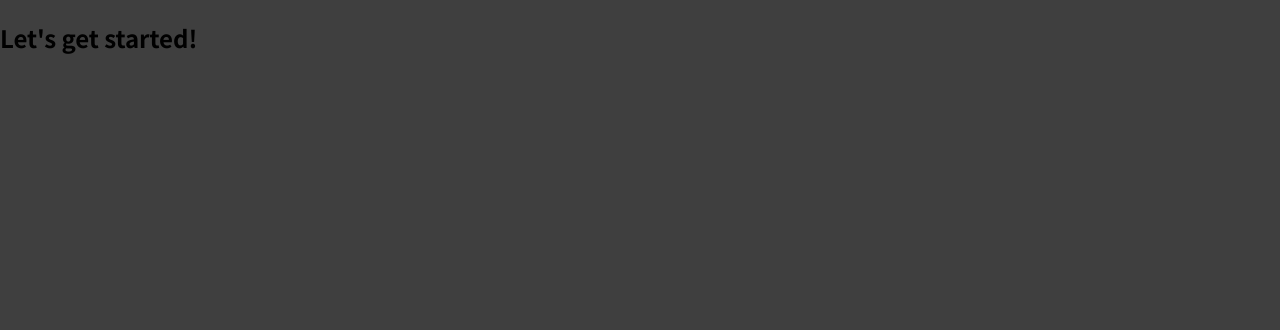
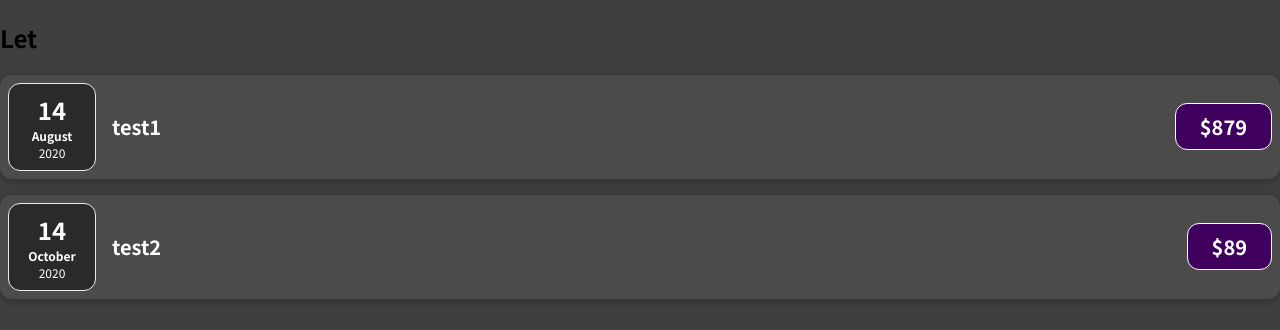
Before and after one commit to CassieZAHNG/React-cal-expense, a JavaScript app: page / in a window 1280 px wide. Shown: the top 330 px of the page. Built offline with nearby package versions, Linux system fonts and the light colour scheme.

Commit message:
create date template

```diff
--- a/src/App.js
+++ b/src/App.js
@@ -1,7 +1,30 @@
+import ExpenseItem from './components/ExpenseItem';
 function App() {
+  const expense = [
+    {
+      title: 'test1',
+      date: new Date(2020, 7, 14),
+      amount: '879'
+    },
+    {
+      title: 'test2',
+      date: new Date(2020, 9, 14),
+      amount: '89'
+    }
+  ];
   return (
     <div>
-      <h2>Let's get started!</h2>
+      <h2>Let</h2>
+      <ExpenseItem
+        title={expense[0].title}
+        amount={expense[0].amount}
+        date={expense[0].date}
+      />
+      <ExpenseItem
+        title={expense[1].title}
+        amount={expense[1].amount}
+        date={expense[1].date}
+      />
     </div>
   );
 }
--- /dev/null
+++ b/src/components/ExpenseDate.css
@@ -0,0 +1,26 @@
+.expense-date {
+  display: flex;
+  flex-direction: column;
+  width: 5.5rem;
+  height: 5.5rem;
+  border: 1px solid #ececec;
+  background-color: #2a2a2a;
+  color: white;
+  border-radius: 12px;
+  align-items: center;
+  justify-content: center;
+}
+
+.expense-date__month {
+  font-size: 0.75rem;
+  font-weight: bold;
+}
+
+.expense-date__year {
+  font-size: 0.75rem;
+}
+
+.expense-date__day {
+  font-size: 1.5rem;
+  font-weight: bold;
+}
--- /dev/null
+++ b/src/components/ExpenseDate.js
@@ -0,0 +1,21 @@
+import './ExpenseDate.css';
+
+function ExpenseDate(propsExpenseItem) {
+  const day = propsExpenseItem.date.toLocaleString('en-US', {
+    day: '2-digit'
+  });
+  const month = propsExpenseItem.date.toLocaleString('en-US', {
+    month: 'long'
+  });
+  const year = propsExpenseItem.date.getFullYear();
+
+  return (
+    <div className='expense-date'>
+      <div className='expense-date__day'>{day}</div>
+      <div className='expense-date__month'>{month}</div>
+      <div className='expense-date__year'>{year}</div>
+    </div>
+  );
+}
+
+export default ExpenseDate;
--- /dev/null
+++ b/src/components/ExpenseItem.css
@@ -0,0 +1,56 @@
+.expense-item {
+  display: flex;
+  justify-content: space-between;
+  align-items: center;
+  box-shadow: 0 2px 8px rgba(0, 0, 0, 0.25);
+  padding: 0.5rem;
+  margin: 1rem 0;
+  border-radius: 12px;
+  background-color: #4b4b4b;
+}
+
+.expense-item__description {
+  display: flex;
+  flex-direction: column;
+  gap: 1rem;
+  align-items: flex-end;
+  flex-flow: column-reverse;
+  justify-content: flex-start;
+  flex: 1;
+}
+
+.expense-item h2 {
+  color: #3a3a3a;
+  font-size: 1rem;
+  flex: 1;
+  margin: 0 1rem;
+  color: white;
+}
+
+.expense-item__price {
+  font-size: 1rem;
+  font-weight: bold;
+  color: white;
+  background-color: #40005d;
+  border: 1px solid white;
+  padding: 0.5rem;
+  border-radius: 12px;
+}
+
+@media (min-width: 580px) {
+  .expense-item__description {
+    flex-direction: row;
+    align-items: center;
+    justify-content: flex-start;
+    flex: 1;
+  }
+
+  .expense-item__description h2 {
+    font-size: 1.25rem;
+  }
+
+  .expense-item__price {
+    font-size: 1.25rem;
+    padding: 0.5rem 1.5rem;
+  }
+}
--- /dev/null
+++ b/src/components/ExpenseItem.js
@@ -0,0 +1,16 @@
+import './ExpenseItem.css';
+import './ExpenseDate';
+import ExpenseDate from './ExpenseDate';
+function ExpenseItem(props) {
+  return (
+    <div className='expense-item'>
+      <ExpenseDate date={props.date} />
+      <div className='expense-item__description'>
+        <h2>{props.title}</h2>
+        <div className='expense-item__price'>${props.amount}</div>
+      </div>
+    </div>
+  );
+}
+
+export default ExpenseItem;
```
Also changed, not shown: 1 other file (tests, documents, lock files or other folders).
